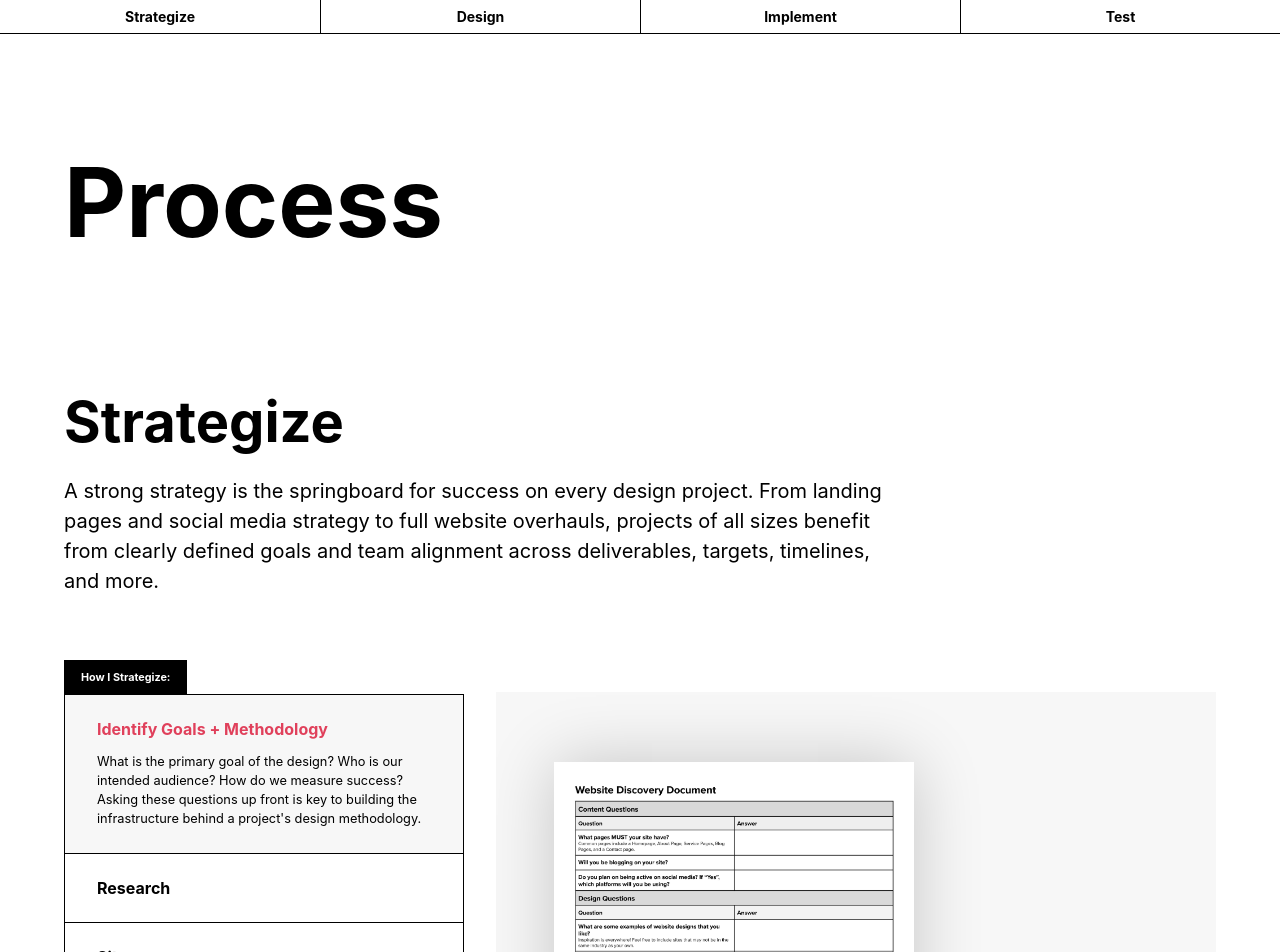
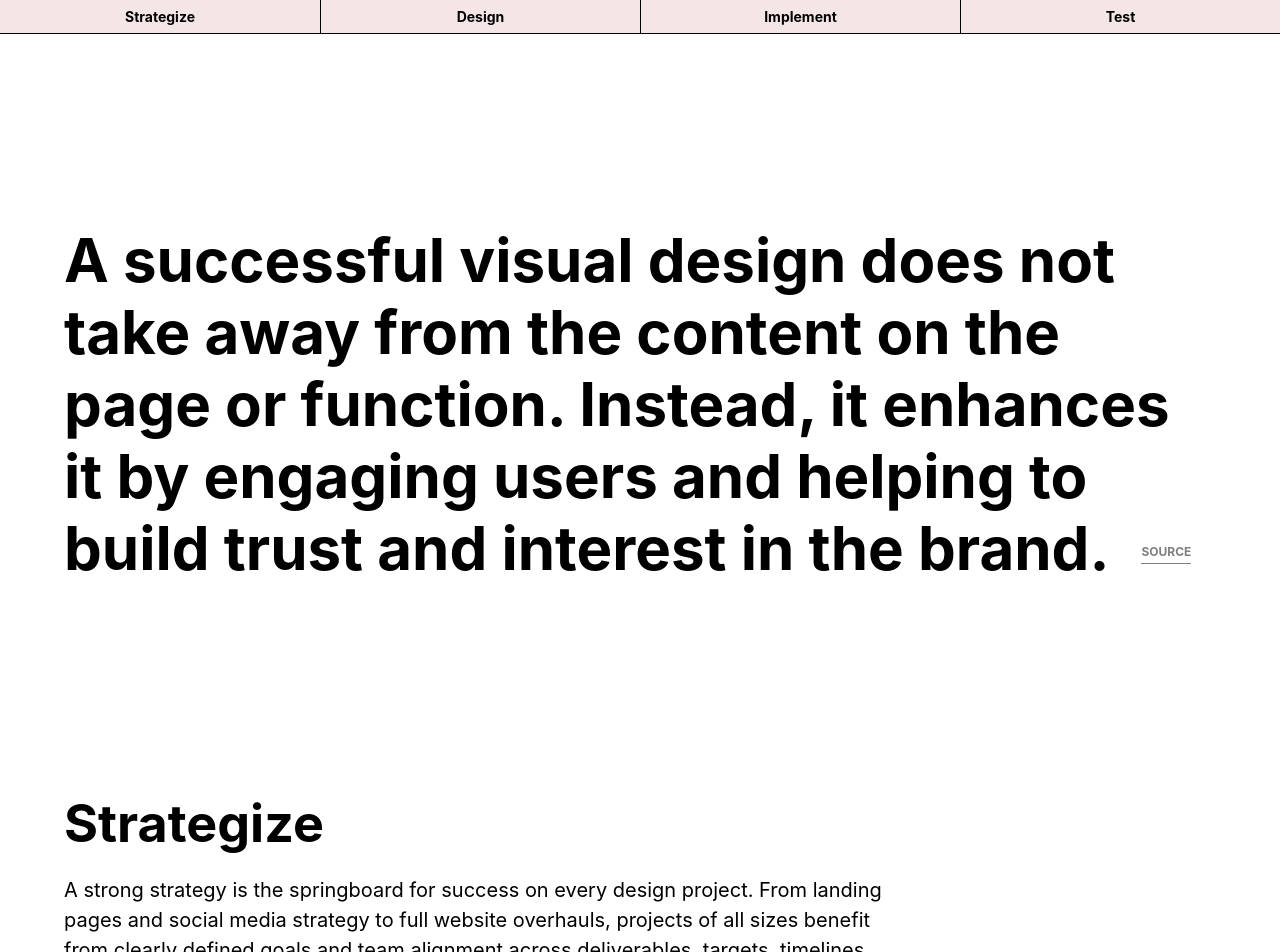
Before and after one commit to lizbryson/process-page, a React (Create React App) app: page / in a window 1280 px wide. Shown: the top 952 px of the page. Built offline with nearby package versions, Linux system fonts and the light colour scheme.

Commit message:
add additional design elements, favion

```diff
--- a/public/index.html
+++ b/public/index.html
@@ -7,7 +7,7 @@
     <meta name="theme-color" content="#000000" />
     <meta
       name="description"
-      content="Web site created using create-react-app"
+      content="Hi, I'm Liz. A designer and developer passionate about creating delightful user experiences through design and technology. Learn more about my design process and methodolgy here."
     />
     <!-- <link rel="apple-touch-icon" href="%PUBLIC_URL%/logo192.png" /> -->
     <!--
@@ -24,7 +24,7 @@
       work correctly both with client-side routing and a non-root public URL.
       Learn how to configure a non-root public URL by running `npm run build`.
     -->
-    <title>React App</title>
+    <title>Design Process - Liz Bryson, Web Designer</title>
   </head>
   <body>
     <noscript>You need to enable JavaScript to run this app.</noscript>
--- a/src/App.css
+++ b/src/App.css
@@ -1,12 +1,21 @@
 body * {
   box-sizing: border-box;
 }
-.lazyload {
-  border: 5px solid red;
+
+.page-title {
+font-size: 3.75rem;
+padding: 14rem 0 5rem 0;
 }
-.page-title {
-font-size: 6rem;
-padding: 9rem 0 0 0;
+
+.page-title a {
+  display: inline-block;
+  border-bottom: 1px solid;
+  padding-bottom: .25rem;
+  vertical-align: middle;
+  margin-left: 2rem;
+  opacity: .5;
+  font-size: .75rem;
+  text-transform: uppercase;
 }
 
 .App-header__nav {
@@ -18,7 +27,7 @@ padding: 9rem 0 0 0;
   position: fixed;
   width: 100%;
   z-index: 10;
-  background-color: #fff;
+  background-color: rgb(245, 230, 230);
   text-align: center;
   border-bottom: 1px solid;
 }
@@ -41,7 +50,7 @@ a {
 }
 
 h1 {
-  font-size: 3.5rem;
+  font-size: 3.25rem;
   margin: 0 0 2rem 0;
 }
 .section-intro {
--- a/src/App.js
+++ b/src/App.js
@@ -74,7 +74,7 @@ const implement = {
     {
       title: 'Style Guide',
       style: 'double',
-      description: 'Appending brand style guides to include web standards and styles',
+      description: 'Appending brand style guides to include web standards and styles. Integrate updates into the design system (UI Library, Sketch or Figma file system). Results in a continous, scalable, efficient design.',
     },
     {
       title: 'Documentation',
@@ -108,9 +108,9 @@ const test = {
       description: 'Vivamus suscipit tortor eget felis porttitor volutpat. Curabitur arcu erat, accumsan id imperdiet et, porttitor at sem. Vivamus magna justo, lacinia eget consectetur sed, convallis at tellus.',
     },
     {
-      title: 'Postmortem',
+      title: 'Repeat',
       style: 'double',
-      description: 'Vivamus suscipit tortor eget felis porttitor volutpat. Curabitur arcu erat, accumsan id imperdiet et, porttitor at sem. Vivamus magna justo, lacinia eget consectetur sed, convallis at tellus.',
+      description: 'Every iteration is a chance to learn and polish designs',
     }
   ]
 }
@@ -129,7 +129,9 @@ function App() {
       </header>
       <main className="App-main">
         <div className="container">
-        <h1 className="page-title">Process</h1>
+          <h1 className="page-title">A successful visual design does not take away from the content on the page or function. Instead, it enhances it by engaging users and helping to build trust and interest in the brand.
+            <a href="https://www.usability.gov/what-and-why/visual-design.html" target="_blank" rel="noreferrer">Source</a>
+          </h1>
 
           </div>
 
--- a/src/Components/ListItem/ListItem.css
+++ b/src/Components/ListItem/ListItem.css
@@ -13,11 +13,7 @@ li.active a {
   border-right: 1px solid #000;
   border-left: 1px solid #000;
 }
-.btn-container .item__description {
-  opacity: 0;
-  max-height: 0;
-  overflow: hidden;
-}
+
 .btn-container .item__description a {
   /* background-color: #fff; */
   display: inline-block;
@@ -31,11 +27,7 @@ li.active a {
 .btn-container li:first-child {
   display: inline-block;
 }
-.btn-container li.active .item__description {
-  opacity: 1;
-  max-height: 500px;
-  transition: 500ms ease max-height;
-}
+
 .btn-container li:hover {
   background-color: #f7f7f7;
 }
--- a/src/Components/ListItem/ListItem.js
+++ b/src/Components/ListItem/ListItem.js
@@ -4,6 +4,7 @@ import { gsap } from "gsap"
 const ListItem = ({ item, index, setImage, setLayout }) => {
 
   const animateLayout = (style) => {
+    // console.log(style);
     if (style === 'single') {
       gsap.to(".example-image__img", {
         width: '84%', duration: 1
@@ -23,7 +24,10 @@ const ListItem = ({ item, index, setImage, setLayout }) => {
 
     setImage(item.image);
     setLayout((prevStyle) => {
-      if (item.style && prevStyle !== item.style) {
+      console.log('prev: ' + prevStyle);
+      console.log('next: ' + item.style);
+      if (item.style && (prevStyle !== item.style)) {
+        console.log('change style');
         animateLayout(item.style);
       }
       return item.style;
@@ -34,7 +38,7 @@ const ListItem = ({ item, index, setImage, setLayout }) => {
   const listClasses = index === 0 ? 'active' : 'collapsed';
   return (
     <li className={listClasses} onClick={handleClick}>
-      <a href="/" className="toggleBtn">{item.title}</a>
+      <span className="toggleBtn">{item.title}</span>
       <div className="item__description">
         <p>{item.description}</p>
         {item.link && <a href={item.link.url}>View in Figma</a>}
```
Also changed, not shown: src/Components/ImageHalf/ImageHalf.js (+0 -15 lines), 1 other file (tests, documents, lock files or other folders).
